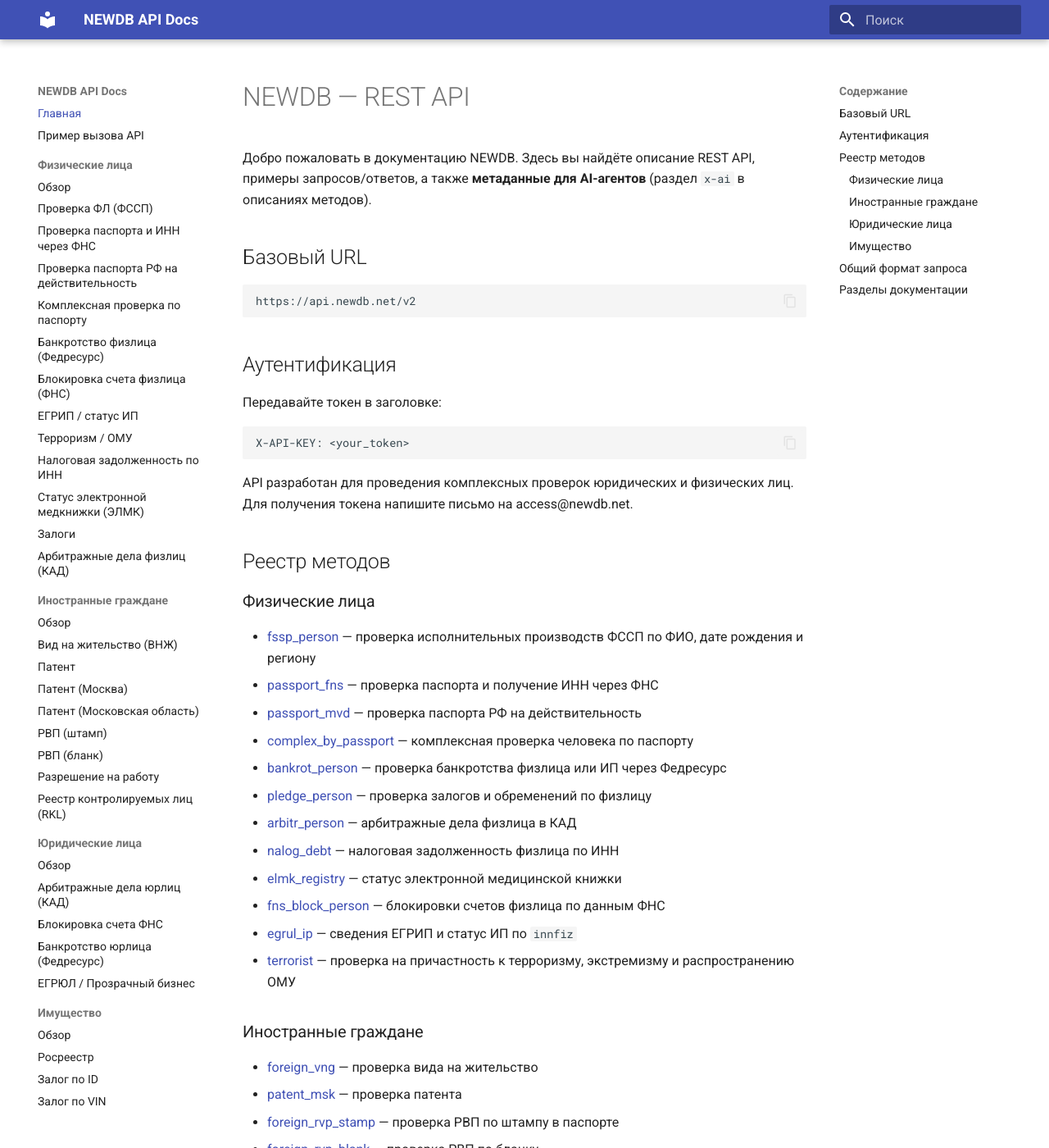
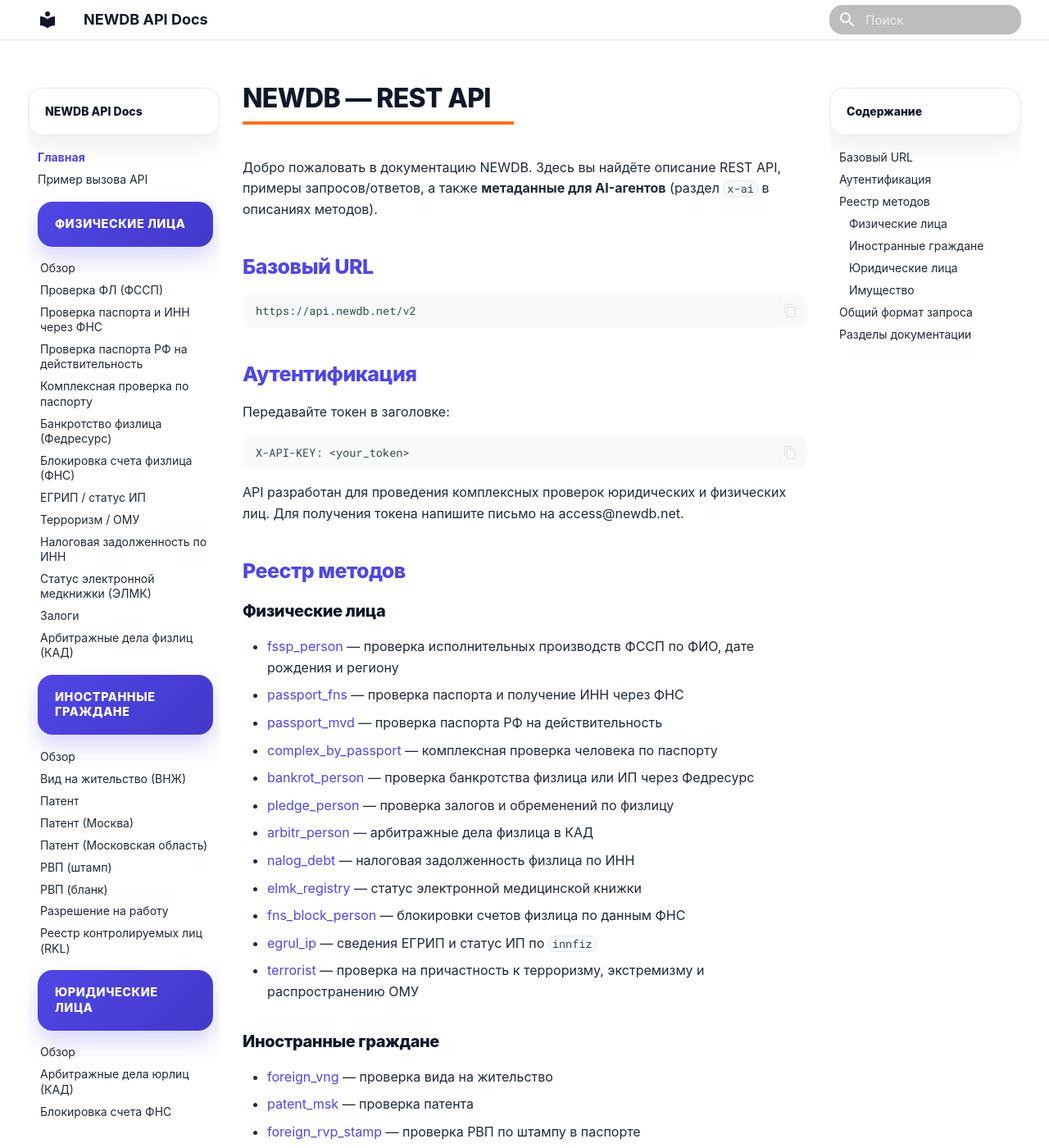
Before and after one commit to avpm05/newdb_docs, an MkDocs documentation site: the page built from docs/index.md, in a window 1280 px wide and 1400 px high. Shown: the whole window at 82% size. Built offline with MkDocs 1.6.1 and Material for MkDocs 9.7.7, drawn with Linux system fonts in a browser that asks for light colours.

Commit message:
update design

```diff
--- /dev/null
+++ b/docs/stylesheets/custom_theme.css
@@ -0,0 +1,234 @@
+:root {
+  --ndb-bg: #ffffff;
+  --ndb-surface: #ffffff;
+  --ndb-surface-soft: #f8fafc;
+  --ndb-border: #e2e8f0;
+  --ndb-text: #0f172a;
+  --ndb-muted: #64748b;
+  --ndb-accent: #4f46e5;
+  --ndb-accent-strong: #4338ca;
+  --ndb-shadow: 0 12px 30px rgba(15, 23, 42, 0.08);
+}
+
+body,
+[data-md-color-scheme="default"] {
+  background: var(--ndb-bg);
+  color: var(--ndb-text);
+  font-family: Inter, sans-serif;
+}
+
+.md-main,
+.md-main__inner,
+.md-content,
+.md-content__inner,
+.md-container {
+  background: var(--ndb-bg);
+}
+
+.md-typeset {
+  color: var(--ndb-text);
+}
+
+.md-typeset h1,
+.md-typeset h2,
+.md-typeset h3,
+.md-typeset h4,
+.md-typeset h5,
+.md-typeset h6 {
+  color: var(--ndb-text);
+  font-weight: 800;
+  letter-spacing: -0.02em;
+}
+
+.md-typeset h1 {
+  display: inline-block;
+  margin-bottom: 1.2rem;
+  padding-bottom: 0.35rem;
+  border-bottom: 4px solid #f97316;
+}
+
+.md-typeset h2 {
+  margin-top: 2rem;
+  color: var(--ndb-accent);
+}
+
+.md-typeset p,
+.md-typeset li,
+.md-typeset td,
+.md-typeset th {
+  color: #1e293b;
+}
+
+.md-typeset a {
+  color: var(--ndb-accent);
+}
+
+.md-typeset a:hover {
+  color: var(--ndb-accent-strong);
+}
+
+.md-typeset code {
+  background: #f8fafc;
+  border: 1px solid #e2e8f0;
+  border-radius: 0.45rem;
+}
+
+.md-typeset pre > code {
+  border: 0;
+}
+
+.md-typeset .md-clipboard {
+  color: var(--ndb-muted);
+}
+
+.md-typeset table:not([class]) {
+  border: 1px solid var(--ndb-border);
+  border-radius: 16px;
+  overflow: hidden;
+  box-shadow: 0 10px 24px rgba(15, 23, 42, 0.04);
+}
+
+.md-typeset table:not([class]) th {
+  background: #f8fafc;
+}
+
+.md-typeset table:not([class]) tr:hover {
+  background: #fcfcfd;
+}
+
+.md-sidebar__scrollwrap,
+.md-sidebar__inner,
+.md-nav,
+.md-nav__list {
+  background: transparent;
+}
+
+.md-sidebar--primary .md-sidebar__inner,
+.md-sidebar--secondary .md-sidebar__inner {
+  padding: 0.2rem 0;
+}
+
+.md-sidebar__inner .md-nav__title,
+.md-sidebar__inner .md-nav__title[for="__drawer"],
+.md-sidebar__inner .md-nav__title[for="__toc"] {
+  margin: 0 0 0.9rem;
+  padding: 0.95rem 1rem;
+  border: 1px solid var(--ndb-border);
+  border-radius: 18px;
+  background: var(--ndb-surface);
+  color: var(--ndb-text);
+  box-shadow: var(--ndb-shadow);
+}
+
+.md-sidebar__inner .md-nav__title,
+.md-sidebar__inner .md-nav__title .md-ellipsis,
+.md-sidebar__inner .md-nav__title .md-nav__icon,
+.md-sidebar__inner .md-nav__title .md-nav__button {
+  color: var(--ndb-text);
+  font-weight: 800;
+}
+
+.md-sidebar--secondary .md-nav__title {
+  position: sticky;
+  top: 0;
+  z-index: 1;
+}
+
+.md-sidebar--primary .md-nav__item--section > .md-nav__link,
+.md-sidebar--primary .md-nav__item--section > .md-nav__link:focus,
+.md-sidebar--primary .md-nav__item--section > .md-nav__link:hover {
+  margin: 0.75rem 0 0.45rem;
+  padding: 0.85rem 1rem;
+  border: 1px solid rgba(79, 70, 229, 0.1);
+  border-radius: 18px;
+  background: linear-gradient(135deg, #4f46e5 0%, #4338ca 100%);
+  color: #fff;
+  font-weight: 800;
+  letter-spacing: 0.04em;
+  text-transform: uppercase;
+  box-shadow: 0 14px 28px rgba(79, 70, 229, 0.22);
+}
+
+.md-sidebar--primary .md-nav__item--section > .md-nav__link .md-ellipsis {
+  color: inherit;
+  font-size: 0.72rem;
+}
+
+.md-sidebar--primary .md-nav__item--section > .md-nav__link .md-nav__icon {
+  color: rgba(255, 255, 255, 0.92);
+}
+
+.md-sidebar--primary .md-nav__item--active.md-nav__item--section > .md-nav__link {
+  background: linear-gradient(135deg, #4338ca 0%, #312e81 100%);
+  box-shadow: 0 16px 34px rgba(67, 56, 202, 0.28);
+}
+
+.md-sidebar--primary .md-nav__item--section > .md-nav {
+  padding-left: 0.15rem;
+}
+
+.md-nav__link {
+  border-radius: 12px;
+  color: #1f2937;
+  transition: background-color 0.18s ease, color 0.18s ease, transform 0.18s ease;
+}
+
+.md-nav__link:hover {
+  background: #f8fafc;
+  color: var(--ndb-accent);
+}
+
+.md-nav__item .md-nav__link--active,
+.md-nav__item .md-nav__link:active {
+  color: var(--ndb-accent);
+  font-weight: 700;
+}
+
+.md-header {
+  background: #fff;
+  color: var(--ndb-text);
+  border-bottom: 1px solid var(--ndb-border);
+  box-shadow: 0 1px 0 rgba(15, 23, 42, 0.04);
+}
+
+.md-header__title,
+.md-header__topic,
+.md-header__button,
+.md-header__source {
+  color: var(--ndb-text);
+}
+
+.md-search__form,
+.md-search__output {
+  border-radius: 16px;
+}
+
+.md-top {
+  background: #fff;
+  color: var(--ndb-text);
+  border: 1px solid var(--ndb-border);
+  box-shadow: var(--ndb-shadow);
+}
+
+.md-footer-meta {
+  background: #fff;
+  border-top: 1px solid var(--ndb-border);
+}
+
+.md-content__inner > hr {
+  border-bottom-color: var(--ndb-border);
+}
+
+@media screen and (max-width: 76.2344em) {
+  .md-sidebar__inner .md-nav__title,
+  .md-sidebar__inner .md-nav__title[for="__drawer"],
+  .md-sidebar__inner .md-nav__title[for="__toc"] {
+    border-radius: 14px;
+  }
+
+  .md-sidebar--primary .md-nav__item--section > .md-nav__link,
+  .md-sidebar--primary .md-nav__item--section > .md-nav__link:focus,
+  .md-sidebar--primary .md-nav__item--section > .md-nav__link:hover {
+    border-radius: 14px;
+  }
+}
--- a/mkdocs.yml
+++ b/mkdocs.yml
@@ -60,6 +60,9 @@ plugins:
   - search
   - awesome-pages
 
+extra_css:
+  - stylesheets/custom_theme.css
+
 markdown_extensions:
   - admonition
   - pymdownx.details
```
Also changed, not shown: theme/custom_theme.css (+56 -2 lines).
